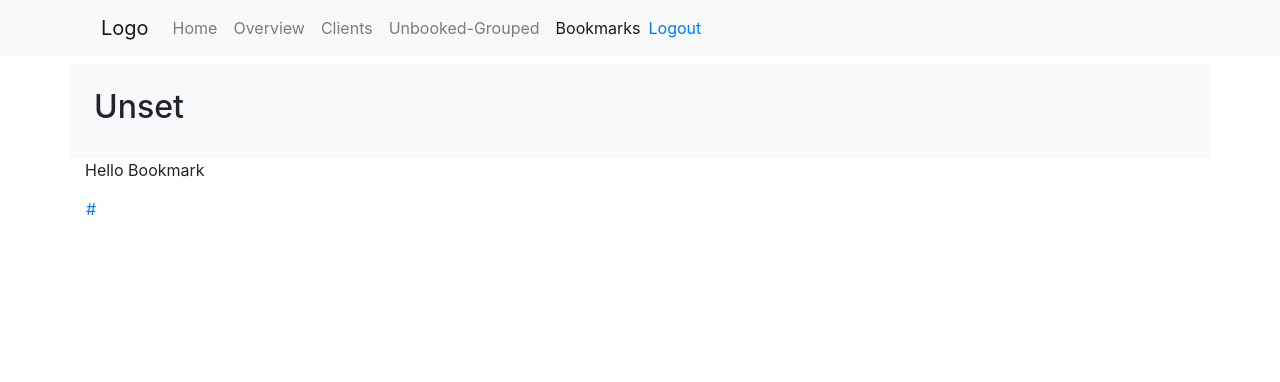
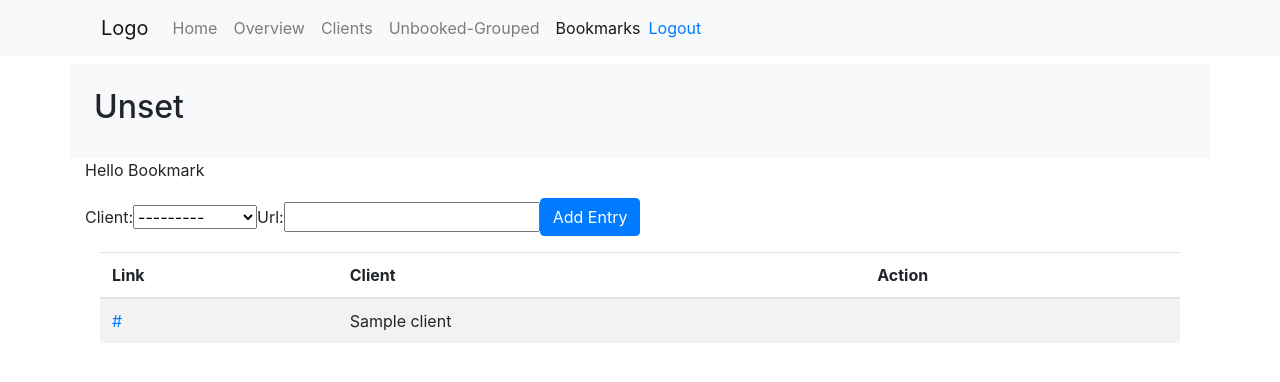
Before and after one commit to JankoTreuner/track-my-time, a Django app: page /bookmarks/ in a window 1280 px wide. Shown: the top 382 px of the page. Run offline with Django 3.2, Linux system fonts and the light colour scheme; a user stored in the database is signed in; tables that the repository leaves empty hold one stand-in row (values such as "Sample post"); some libraries are stand-ins or nearby versions.

Commit message:
Adds aiblity to add bookmarks with client

```diff
--- /dev/null
+++ b/trackmytime/bookmarkmanager/forms.py
@@ -0,0 +1,12 @@
+from django import forms
+
+from timetracker.models import Client
+
+
+class AddEntryForm(forms.Form):
+
+    client = forms.ModelChoiceField(queryset=Client.objects.all(), required=False)
+    url = forms.URLField()
+
+    class Meta:
+        fields = ['client', 'url']
--- a/trackmytime/bookmarkmanager/models.py
+++ b/trackmytime/bookmarkmanager/models.py
@@ -1,9 +1,12 @@
 from django.db import models
 
 import datetime
+
+from timetracker.models import Client
 
 
 class Bookmark(models.Model):
 
     url = models.URLField()
     created_at = models.DateTimeField(default=datetime.datetime.now)
+    client = models.ForeignKey(Client, null=True, on_delete=models.SET_NULL)
--- a/trackmytime/bookmarkmanager/urls.py
+++ b/trackmytime/bookmarkmanager/urls.py
@@ -4,4 +4,5 @@ from . import views
 
 urlpatterns = [
     path('', views.index, name='bookmarks'),
+    path('add', views.add, name='bookmark-add'),
 ]
--- a/trackmytime/bookmarkmanager/views.py
+++ b/trackmytime/bookmarkmanager/views.py
@@ -1,7 +1,10 @@
-from django.shortcuts import render
+from django.shortcuts import redirect, render
 
 from django.contrib.auth.decorators import login_required
+
+from .forms import AddEntryForm
 from .models import Bookmark
+from timetracker.models import Client
 
 
 @login_required
@@ -9,4 +12,33 @@ def index(request):
 
     bookmarks = Bookmark.objects.all()
 
-    return render(request, 'bookmarkmanager/index.html', {'bookmarks': bookmarks})
+    form = AddEntryForm()
+
+    return render(request, 'bookmarkmanager/index.html', {'bookmarks': bookmarks, 'form': form })
+
+
+@login_required
+def add(request):
+
+        # if this is a POST request we need to process the form data
+    if request.method == 'POST':
+
+        # create a form instance and populate it with data from the request:
+        form = AddEntryForm(request.POST)
+
+        # check whether it's valid:
+        if form.is_valid():
+            # process the data in form.cleaned_data as required
+            # ...
+            # redirect to a new URL:
+            client_name = form.cleaned_data['client']
+            url = form.cleaned_data['url']
+            if(client_name):
+                client = Client.objects.get(name=client_name)
+            else:
+                client = None
+            Bookmark.objects.create(client=client, url=url)
+
+            return redirect('bookmarks')
+
+    return redirect('bookmarks')
--- a/trackmytime/templates/bookmarkmanager/index.html
+++ b/trackmytime/templates/bookmarkmanager/index.html
@@ -1,21 +1,45 @@
 {% extends "base.html" %}
+
+{% load bootstrap %}
 {% load static %}
-{% load bootstrap %}
 
-{% block title %}
-  Bookmarks
-{% endblock %}
+
+{% block title %}Bookmark{% endblock %}
 
 {% block body %}
 
   <p>Hello Bookmark</p>
-  <table>
+  <form method='post' action="{% url 'bookmark-add' %}" class="form-inline" >
+    {% csrf_token %}
+    {{form|bootstrap}}
+    <button type="submit" class="btn btn-primary">Add Entry</button>
+
+    </form>
+
+  <div class="container">
+  <table class="table table-striped">
+      <thead>
+    <tr>
+        <th>Link</th>
+        <th>Client</th>
+        <th>Action</th>
+    </tr>
+</thead>
+<tbody>
   {% for bookmark in bookmarks %}
   <tr>
     <td>
-        <bookmark class="url"><a href='{{bookmark.url}}' target=_blank>{{ bookmark.url}}</a></bookmark>
+        <bookmark class="url"><a href='{{bookmark.url}}' target=_blank>{{ bookmark.url }}</a></bookmark>
+    </td>
+    <td>
+        {{ bookmark.client }}
+    </td>
+    <td>
+
     </td>
   </tr>
   {% endfor %}
+</tbody>
     </table>
+</div>
 {% endblock %}
```
Also changed, not shown: trackmytime/bookmarkmanager/migrations/0002_bookmark_client.py (added).
